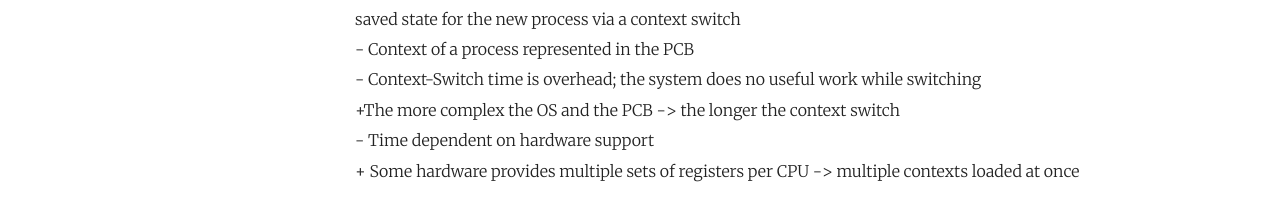
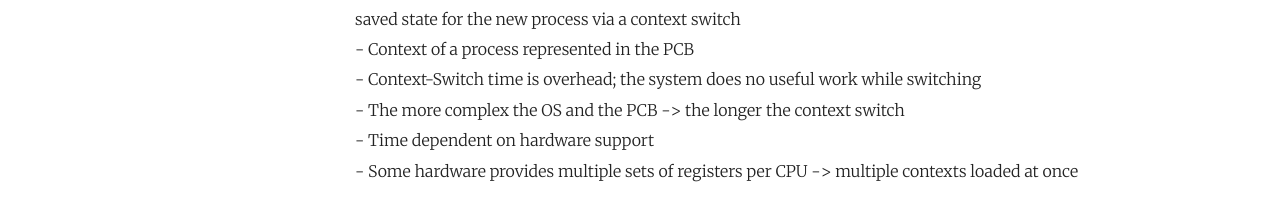
Before and after one commit to healthgongdoll/healthgongdoll.github.io, a Jekyll site: the page built from _posts/2021-08-24-ProcessScheduling.markdown, in a window 1280 px wide and 900 px high, scrolled down 764 px. Shown: the part 669-890 px from the top of the window. Built offline with Jekyll 4.4.1, drawn with Linux system fonts in a browser that asks for light colours.

Commit message:
Blog Update

```diff
--- a/_posts/2021-08-24-ProcessScheduling.markdown
+++ b/_posts/2021-08-24-ProcessScheduling.markdown
@@ -37,9 +37,9 @@ A **context switch** occurs when the CPU switches from one process to another. <
 	- When CPU swithces to another process, the system must save the state of the old process and load the saved state for the new process via a context switch <br/>
 	- Context of a process represented in the PCB<br/>
 	- Context-Switch time is overhead; the system does no useful work while switching <br/>
-		+The more complex the OS and the PCB -> the longer the context switch <br/>
+		- The more complex the OS and the PCB -> the longer the context switch <br/>
 	- Time dependent on hardware support <br/>
-		+ Some hardware provides multiple sets of registers per CPU -> multiple contexts loaded at once<br/>
+		- Some hardware provides multiple sets of registers per CPU -> multiple contexts loaded at once<br/>
 
 
 
```
